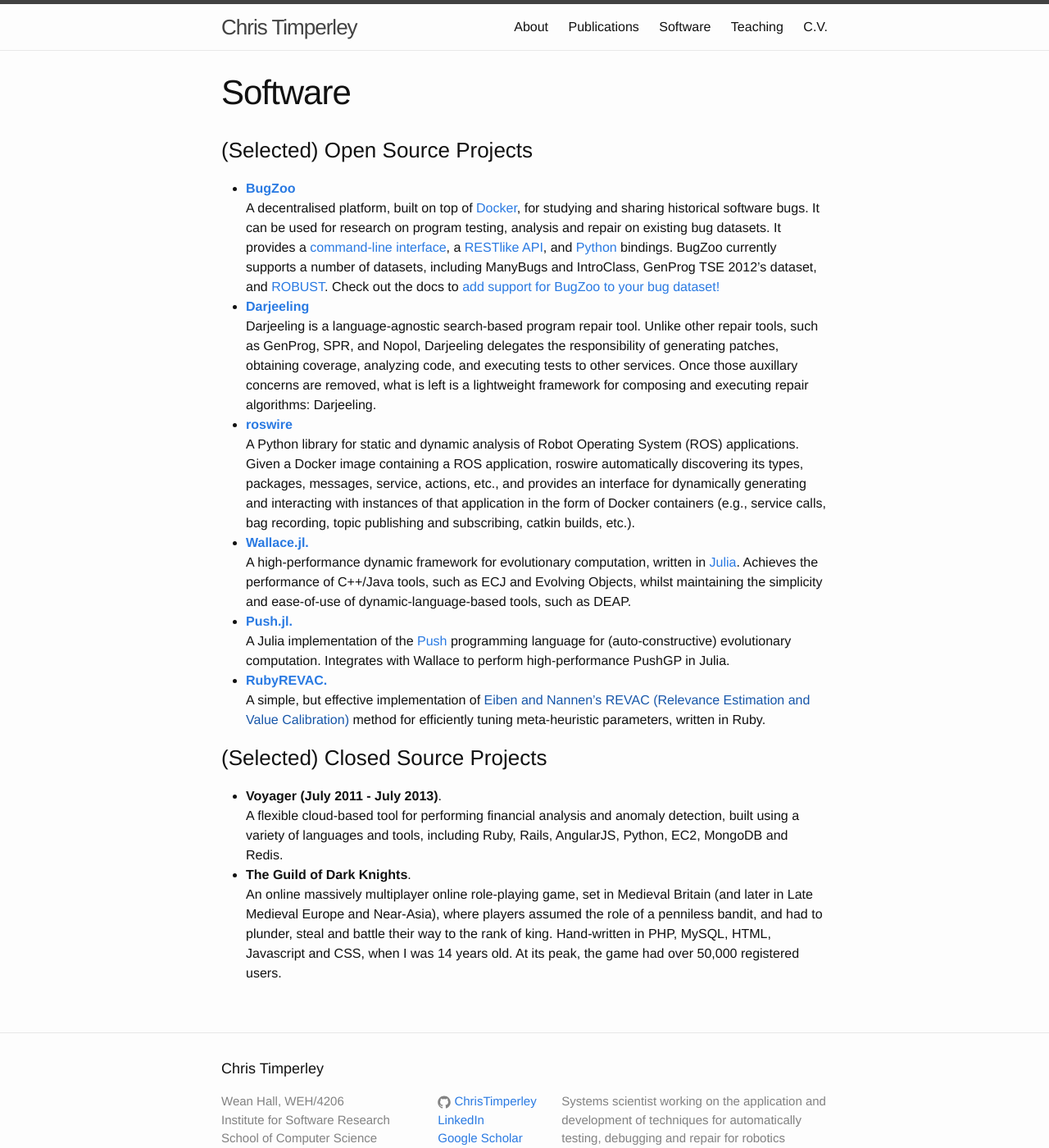
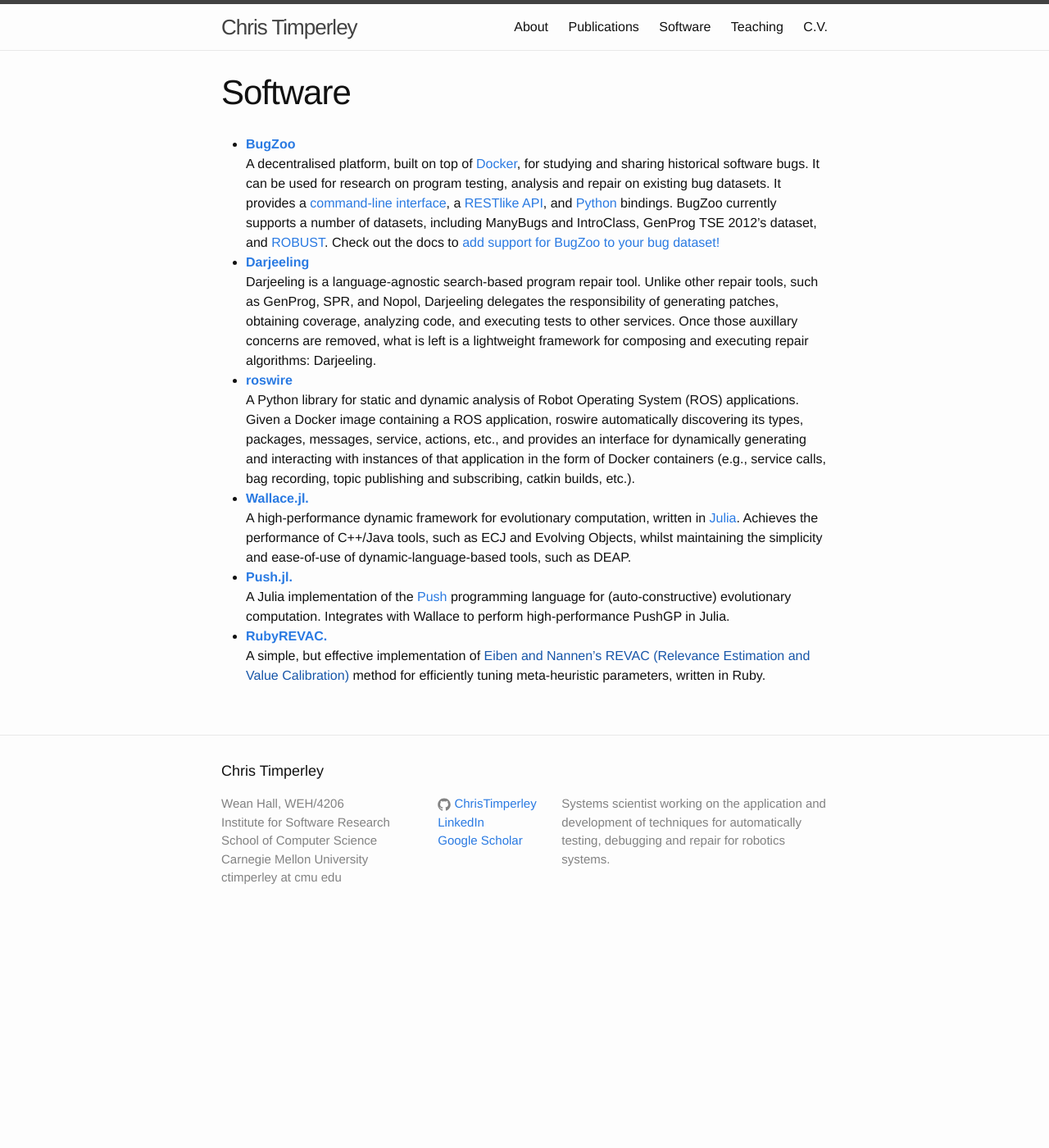
Before and after one commit to ChrisTimperley/ChrisTimperley.github.io, a Jekyll site: the page built from software.md, in a window 1280 px wide and 1400 px high. Shown: the whole window at 82% size. Built offline with Jekyll 4.4.1, drawn with Linux system fonts in a browser that asks for light colours; nearby versions of some CDN libraries.

Commit message:
Remove closed source projects (#13)

```diff
--- a/software.md
+++ b/software.md
@@ -4,7 +4,6 @@ title: Software
 permalink: /software/
 ---
 
-### (Selected) Open Source Projects
 
 * [**BugZoo**](https://github.com/squaresLab/BugZoo)<br/>
   A decentralised platform, built on top of [Docker](https://docker.com),
@@ -40,16 +39,3 @@ permalink: /software/
   A Julia implementation of the [Push](http://faculty.hampshire.edu/lspector/push.html) programming language for (auto-constructive) evolutionary computation. Integrates with Wallace to perform high-performance PushGP in Julia.
 * [**RubyREVAC.**](http://github.com/ChrisTimperley/RubyREVAC)<br/>
   A simple, but effective implementation of [Eiben and Nannen's REVAC (Relevance Estimation and Value Calibration)]() method for efficiently tuning meta-heuristic parameters, written in Ruby.
-
-
-### (Selected) Closed Source Projects
-
-* **Voyager (July 2011 - July 2013)**.<br/>
-  A flexible cloud-based tool for performing financial analysis and anomaly detection, built using a variety of languages and tools,
-  including Ruby, Rails, AngularJS, Python, EC2, MongoDB and Redis.
-* **The Guild of Dark Knights**.<br/>
-  An online massively multiplayer online role-playing game, set in Medieval
-  Britain (and later in Late Medieval Europe and Near-Asia), where players assumed the role of a penniless
-  bandit, and had to plunder, steal and battle their way to the rank of king.
-  Hand-written in PHP, MySQL, HTML, Javascript and CSS, when I was 14 years old.
-  At its peak, the game had over 50,000 registered users.
```
